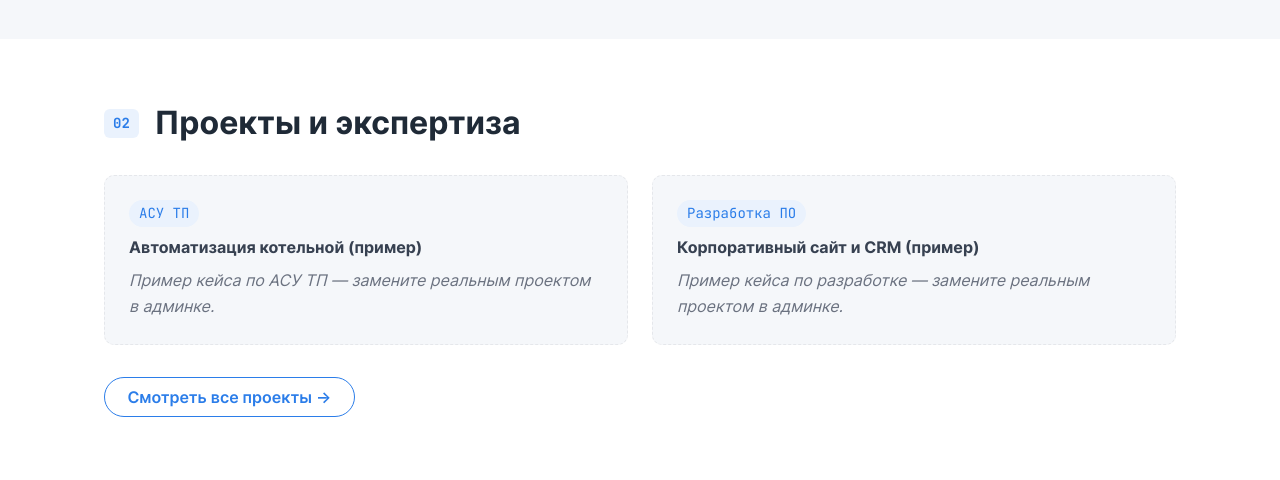
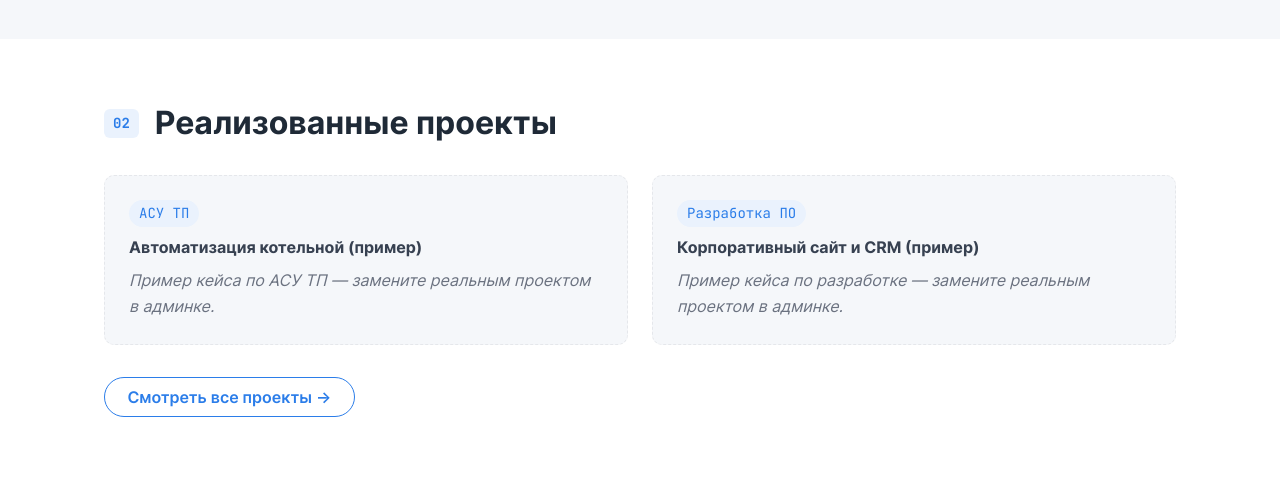
Before and after one commit to korol1dorogi/Highlab, a Django app: page / in a window 1280 px wide. Shown: the part 1117-1597 px from the top of the page. Run offline with Django 5.2, Linux system fonts and the light colour scheme; data comes from the database, SQL or seed files in the repository; parts of the project's set-up code (start-up, migrations or seed data) failed here and were passed over; some libraries are stand-ins or nearby versions.

Commit message:
Главная: заголовок блока кейсов «Проекты и экспертиза» → «Реализованные проекты»

```diff
--- a/Shop/index/templates/index2_0.html
+++ b/Shop/index/templates/index2_0.html
@@ -304,7 +304,7 @@
         <div class="container">
             <div class="sec-head">
                 <span class="sec-head__idx">02</span>
-                <h2 class="sec-head__title">Проекты и экспертиза</h2>
+                <h2 class="sec-head__title">Реализованные проекты</h2>
             </div>
             <div class="cases__grid">
                 {% for p in latest_projects %}
```
